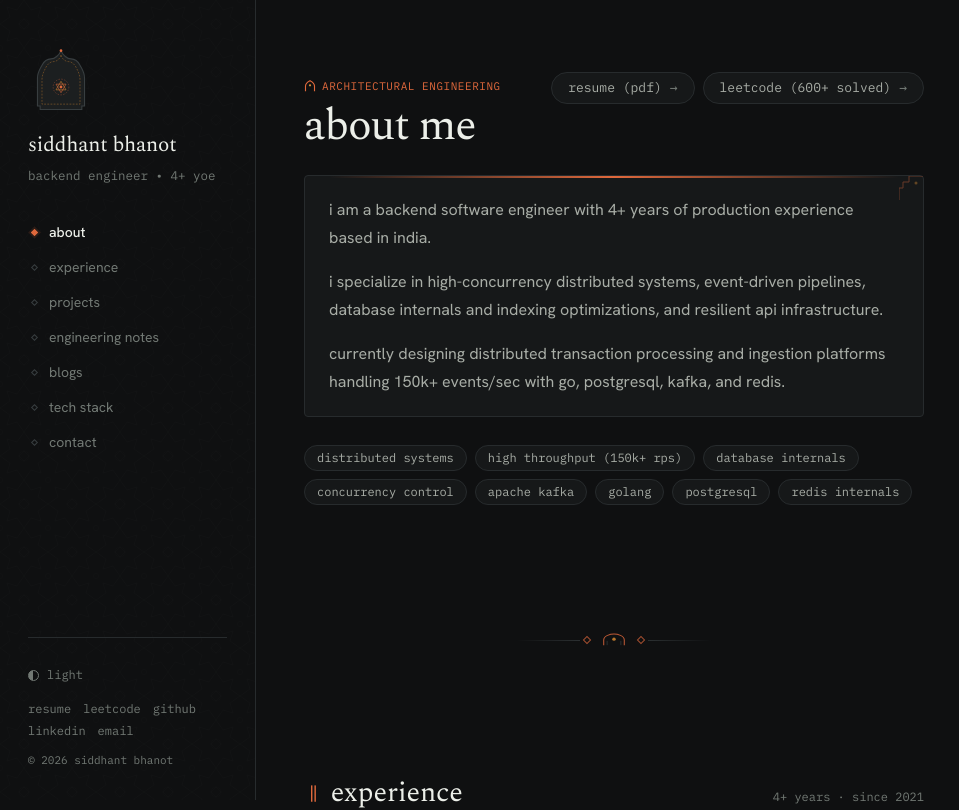
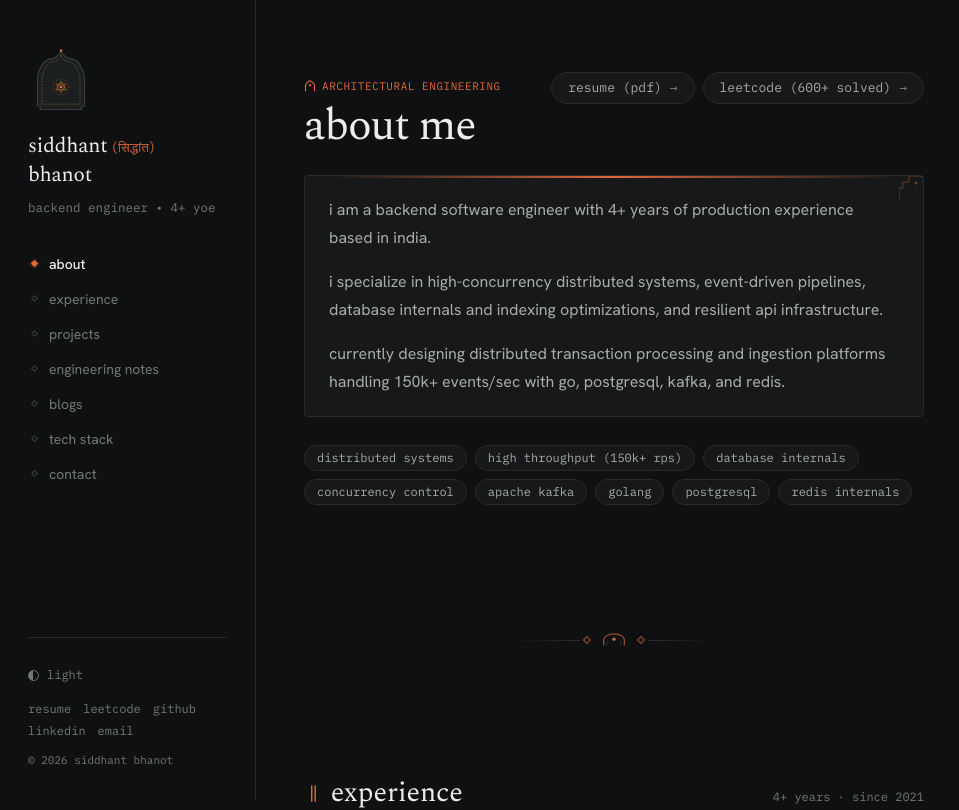
Before and after one commit to siddhantBhanot/personal-website, a Next.js app: page / in a window 1280 px wide. Shown: the top 810 px of the page, without its empty margins (0-959 px from the left). Built offline with nearby package versions, Linux system fonts and the light colour scheme.

Commit message:
feat: add Devanagari script for first name in sidebar with Martel font

```diff
--- a/src/app/globals.css
+++ b/src/app/globals.css
@@ -72,6 +72,7 @@
   --hairline: 1px;
   --duration: 180ms;
   --font-serif: "Spectral", "Iowan Old Style", Georgia, serif;
+  --font-devanagari: "Martel", "Spectral", serif;
   --font-sans: "Hanken Grotesk", ui-sans-serif, system-ui, sans-serif;
   --font-mono: "IBM Plex Mono", ui-monospace, "SF Mono", Menlo, monospace;
 }
--- a/src/app/layout.tsx
+++ b/src/app/layout.tsx
@@ -19,7 +19,7 @@ export default function RootLayout({
         <link rel="preconnect" href="https://fonts.googleapis.com" />
         <link rel="preconnect" href="https://fonts.gstatic.com" crossOrigin="anonymous" />
         <link
-          href="https://fonts.googleapis.com/css2?family=Hanken+Grotesk:ital,wght@0,400;0,500;0,600;1,400&family=IBM+Plex+Mono:wght@400;500&family=Spectral:ital,wght@0,300;0,400;0,600;1,300;1,400&display=swap"
+          href="https://fonts.googleapis.com/css2?family=Hanken+Grotesk:ital,wght@0,400;0,500;0,600;1,400&family=IBM+Plex+Mono:wght@400;500&family=Martel:wght@300;400;600&family=Spectral:ital,wght@0,300;0,400;0,600;1,300;1,400&display=swap"
           rel="stylesheet"
         />
         <script
--- a/src/components/Sidebar.tsx
+++ b/src/components/Sidebar.tsx
@@ -105,8 +105,22 @@ export function Sidebar() {
           </Link>
 
           <p className="nn-side-name mt-1">
-            <Link href="/" className="text-[var(--ink)] no-underline hover:text-[var(--accent)]">
-              {profile.name.toLowerCase()}
+            <Link
+              href="/"
+              className="text-[var(--ink)] no-underline group leading-snug block"
+            >
+              <span className="group-hover:text-[var(--accent)] transition-colors">
+                siddhant
+              </span>{" "}
+              <span
+                style={{ fontFamily: "var(--font-devanagari)" }}
+                className="text-[13px] font-normal text-[var(--accent)] tracking-wide opacity-90 inline-block align-baseline"
+              >
+                (सिद्धांत)
+              </span>{" "}
+              <span className="block sm:inline lg:block text-[var(--ink)] group-hover:text-[var(--accent)] transition-colors">
+                bhanot
+              </span>
             </Link>
           </p>
           <span className="nn-side-role">backend engineer • 4+ yoe</span>
```
